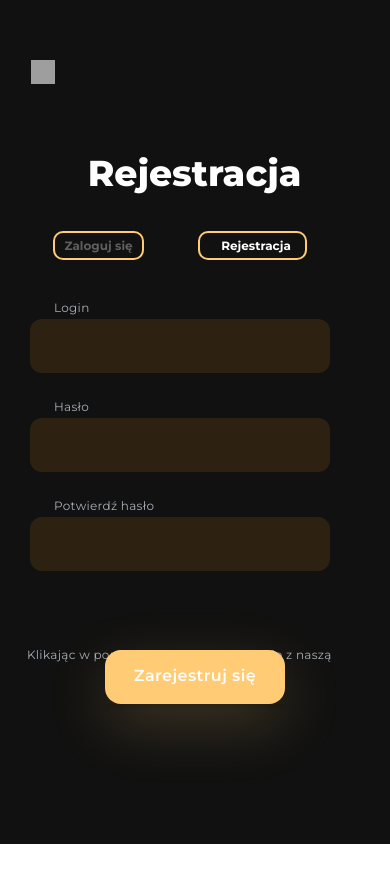
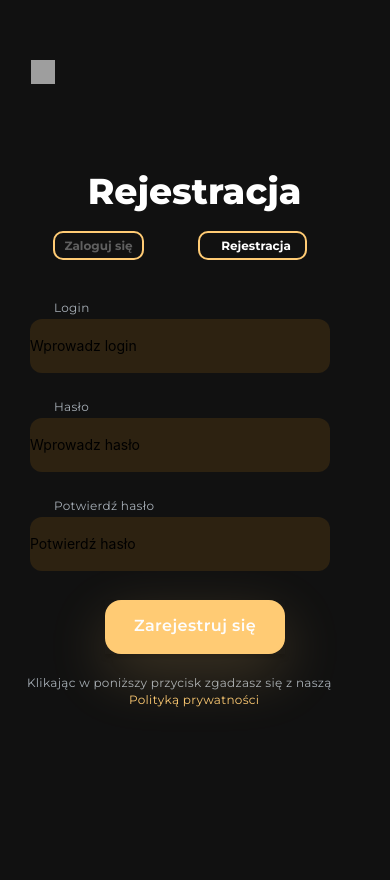
Before and after one commit to Hopent/Astronomy_App, a React Native app: screen /Rejestracja in a window 390 px wide. Before the commit the page ends 844 px from the top, so only its background shows below. Built offline with nearby package versions, Linux system fonts and the light colour scheme; grey boxes are pictures that could not be loaded.

Commit message:
Update Rejestracja.js

```diff
--- a/screens/Rejestracja.js
+++ b/screens/Rejestracja.js
@@ -1,4 +1,5 @@
 import * as React from "react";
+import { useState } from "react";
 import { Text, StyleSheet, Pressable, View, TextInput } from "react-native";
 import { Image } from "react-native";
 import { useNavigation } from "@react-navigation/native";
@@ -6,6 +7,17 @@ import { FontSize, FontFamily, Color, Border, Padding } from "../GlobalStyles";
 
 const Rejestracja = () => {
   const navigation = useNavigation();
+  const [login, setLogin] = useState("");
+  const [password, setPassword] = useState("");
+  const [password2, setPassword2] = useState("");
+
+  const handleRegister = () => {
+    if (password == password2) {
+      navigation.navigate("Logowanie");
+    } else {
+      alert("Hasła nie są takie same. Proszę wprowadzić poprawne hasło.");
+    }
+  };
 
   return (
     <View style={styles.rejestracja3}>
@@ -27,7 +39,7 @@ const Rejestracja = () => {
       <Text style={styles.rejestracja2}>Rejestracja</Text>
       <Pressable
         style={styles.przycisk}
-        onPress={() => navigation.navigate("Home")}
+        onPress={handleRegister}
       >
         <View style={styles.rectangle} />
         <Text style={styles.zalogujSi2}>Zarejestruj się</Text>
@@ -35,15 +47,29 @@ const Rejestracja = () => {
       <View style={styles.panelLogowania}>
         <View style={styles.loginParent}>
           <Text style={styles.login}>Login</Text>
-          <TextInput style={styles.rectangle1} />
+          <TextInput
+              placeholder="Wprowadz login"
+              className="rectangle1"
+              onChangeText={(text) => setLogin(text)}
+              style={styles.rectangle1} />
         </View>
         <View style={styles.hasoParent}>
           <Text style={styles.haso}>Hasło</Text>
-          <TextInput style={styles.rectangle2} />
+          <TextInput
+              secureTextEntry={true}
+              placeholder="Wprowadz hasło"
+              className="rectangle1"
+              onChangeText={(text) => setPassword(text)}
+              style={styles.rectangle1} />
         </View>
         <View style={styles.potwierdHasoParent}>
           <Text style={styles.potwierdHaso}>Potwierdź hasło</Text>
-          <TextInput style={styles.rectangle3} />
+          <TextInput
+              secureTextEntry={true}
+              placeholder="Potwierdź hasło"
+              className="rectangle1"
+              onChangeText={(text) => setPassword2(text)}
+              style={styles.rectangle1} />
         </View>
       </View>
       <Pressable
@@ -185,7 +211,7 @@ const styles = StyleSheet.create({
   przycisk: {
     position: "absolute",
     marginLeft: -90,
-    top: 650,
+    top: 600,
     left: "50%",
     shadowColor: "rgba(0, 0, 0, 0.25)",
     shadowOffset: {
@@ -296,12 +322,12 @@ const styles = StyleSheet.create({
     height: 24,
   },
   rejestracja3: {
-    position: "relative",
+    position: "absolute",
     borderRadius: Border.br_21xl,
     backgroundColor: Color.colorGray_500,
     flex: 1,
     width: "100%",
-    height: 780,
+    height: 880,
     overflow: "hidden",
   },
 });
```
